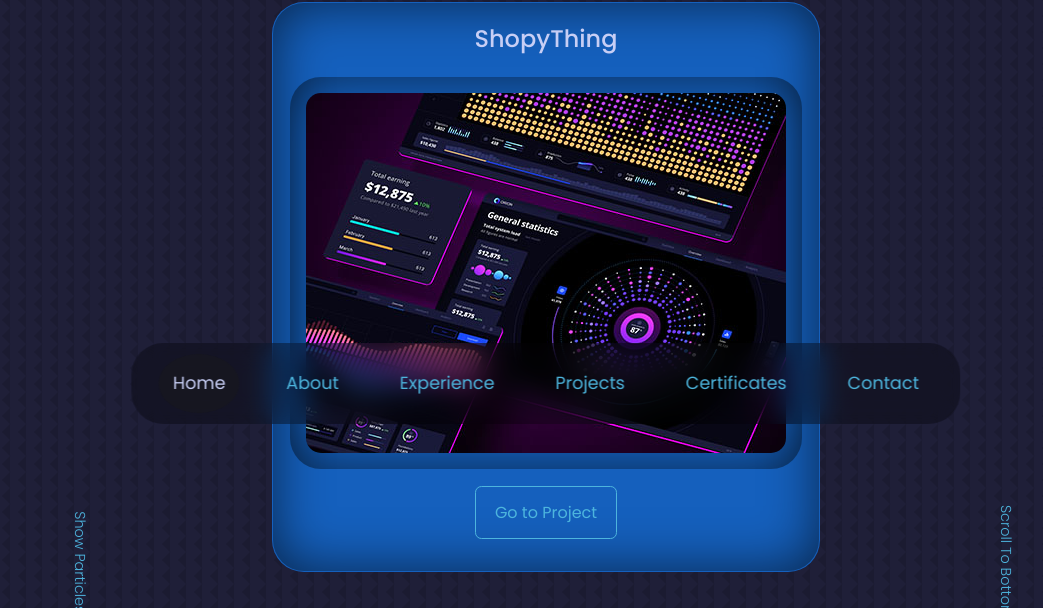
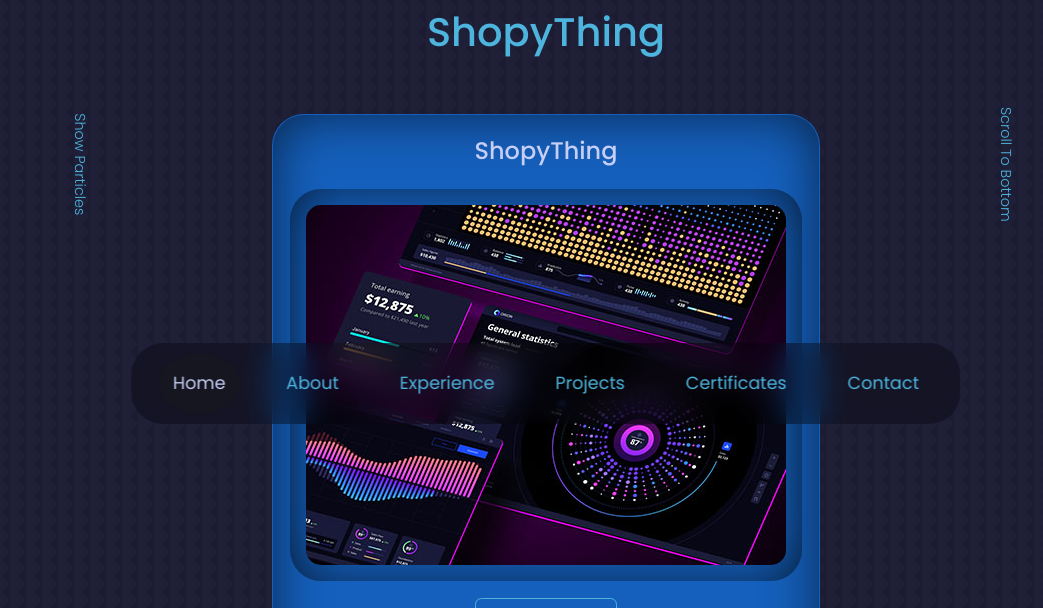
Before and after one commit to nikthe883/react-js-portfolio, a React (Create React App) app: page / in a window 1280 px wide. Shown: the part 344-952 px from the top of the page, without its empty margins (94-1137 px from the left). Built offline with nearby package versions, Linux system fonts and the light colour scheme.

Commit message:
update in header

```diff
--- a/src/components/header/Header.jsx
+++ b/src/components/header/Header.jsx
@@ -19,18 +19,17 @@
         <h1> Hello I am Peter</h1>
         <h3 className='text-light'>Junior Python Developer</h3>
         </div>
-
+        <a href='#contact' className='scroll__down'>Scroll To Bottom</a>
+        <a href='#!' className='show__hide__particles' onClick={handleToggleParticles}>
+        {showParticles ? 'Hide Particles' : 'Show Particles'}
+      </a>
         <CTA></CTA>
         <HeaderSocial></HeaderSocial>
         <Highlight></Highlight>
 
 
 
-        <a href='#contact' className='scroll__down'>Scroll To Bottom</a>
-        <a href='#!' className='show__hide__particles' onClick={handleToggleParticles}>
-        {showParticles ? 'Hide Particles' : 'Show Particles'}
 
-      </a>
 
       </div>
     </header>
--- a/src/components/header/MostRecentHeader.jsx
+++ b/src/components/header/MostRecentHeader.jsx
@@ -1,7 +1,7 @@
 import React from 'react'
 import { useState } from 'react';
 import { Link } from "react-scroll";
-import "./portfolio.css"
+import "./highlight.css"
 import IMG1 from '../../assets/portfolio2.jpg'
 
 
--- a/src/components/header/header.css
+++ b/src/components/header/header.css
@@ -2,6 +2,8 @@
     height: auto;
     padding-top: 1rem;
     overflow: hidden;
+
+    padding-bottom: -10rem;
 }
 .header__container{
     text-align: center;
@@ -45,7 +47,7 @@
 .scroll__down{
     position: absolute;
     right: -2.3rem;
-    bottom: 5rem;
+    top: 30rem;
     transform: rotate(90deg);
     font-weight: 300;
     font-size: 0.9rem;
@@ -54,7 +56,7 @@
 .show__hide__particles{
     position: absolute;
     left: -2.3rem;
-    bottom: 5rem;
+    top: 30rem;
     transform: rotate(90deg);
     font-weight: 300;
     font-size: 0.9rem;
--- a/src/components/header/portfolio.css
+++ b/src/components/header/highlight.css
@@ -1,5 +1,7 @@
 #highlight{
-    margin-top: 6rem;
+    margin-top: 8rem;
+
+    padding: 5rem;
 
 }
 
@@ -8,11 +10,12 @@
     align-items: center;
     justify-content: center;
 
+
 }
 .highlight__item {
 
-    position: relative; /* Needed for absolute positioning of the content */
-    margin-bottom: 2rem; /* Space for the expanding content */
+    position: relative;
+    margin-bottom: 2rem;
     background: #1560bd;
     border: 1px solid rgb(34, 54, 235);
     padding: 1rem;
```
